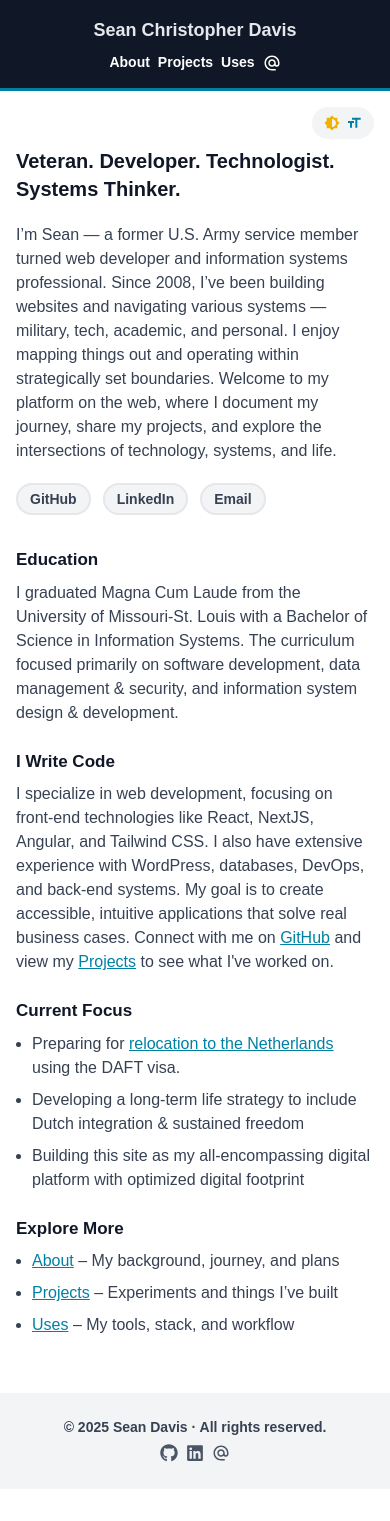
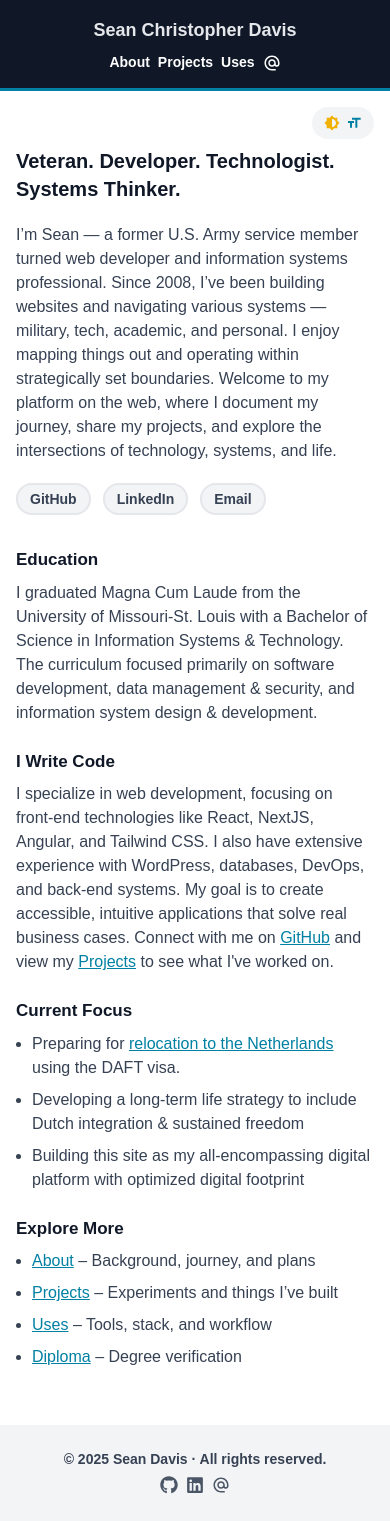
Before and after one commit to SeanChDavis/SeanChDavis, a React (Vite) app: page / in a window 390 px wide. Before the commit the page ends 1489 px from the top, so only its background shows below. Built offline with nearby package versions, Linux system fonts and the light colour scheme; the HTML template or start-up script is replaced by a standard one.

Commit message:
add Diploma page & refactor list classes

```diff
--- a/src/App.jsx
+++ b/src/App.jsx
@@ -4,6 +4,7 @@ import './styles.css';
 import MainLayout from "./components/layout/MainLayout.jsx";
 import Home from "./pages/Home.jsx";
 import About from "./pages/About.jsx";
+import Diploma from "./pages/Diploma.jsx";
 import Uses from "./pages/Uses.jsx";
 import Projects from "./pages/Projects.jsx";
 import Contact from "./pages/Contact.jsx";
@@ -14,7 +15,9 @@ export default function App() {
     const baseHeadingClasses = "text-gray-900 dark:text-gray-200";
     const headingClasses = `text-[17px] md:text-lg font-bold ${baseHeadingClasses}`;
     const linkClasses = "text-[#0080a3] dark:text-cyan-500 underline hover:no-underline cursor-pointer";
-    const listClasses = "list-disc pl-4 md:pl-0 md:list-inside space-y-2 md:space-y-0";
+    const baseListClasses = "pl-4 md:pl-0 md:list-inside space-y-2 md:space-y-0";
+    const unorderedListClasses = `list-disc ${baseListClasses}`;
+    const orderedListClasses = `list-decimal ${baseListClasses}`;
 
     return (
         <Router>
@@ -24,6 +27,7 @@ export default function App() {
                     {[
                         { path: "", Component: Home },
                         { path: "about", Component: About },
+                        { path: "diploma", Component: Diploma },
                         { path: "uses", Component: Uses },
                         { path: "projects", Component: Projects },
                         { path: "contact", Component: Contact },
@@ -36,7 +40,8 @@ export default function App() {
                                 <Component
                                     linkClasses={linkClasses}
                                     headingClasses={headingClasses}
-                                    listClasses={listClasses}
+                                    unorderedListClasses={unorderedListClasses}
+                                    orderedListClasses={orderedListClasses}
                                 />
                             }
                             {...(path === "" ? { index: true } : {})}
--- a/src/pages/About.jsx
+++ b/src/pages/About.jsx
@@ -3,7 +3,7 @@ import React from "react";
 import siteData from "../data/siteData.json";
 import PageHeadline from "../components/ui/pageHeadline.jsx";
 
-export default function About({ linkClasses, listClasses }) {
+export default function About({ linkClasses, unorderedListClasses }) {
 
     return (
         <>
@@ -16,7 +16,7 @@ export default function About({ linkClasses, listClasses }) {
 
             <p>From 2012 to 2021, I worked from home as a web developer. I spent anywhere from 2-4 years in various cities during this period.</p>
 
-            <ul className={listClasses}>
+            <ul className={unorderedListClasses}>
                 <li>Austin, Texas: 2012 - 2015</li>
                 <li>San Diego, California: 2015 - 2019</li>
                 <li>Chicago, Illinois: 2019 - 2021</li>
--- a/src/pages/Home.jsx
+++ b/src/pages/Home.jsx
@@ -3,7 +3,7 @@ import siteData from "../data/siteData.json";
 import React from "react";
 import PageHeadline from "../components/ui/pageHeadline.jsx";
 
-export default function Home({linkClasses, headingClasses, listClasses}) {
+export default function Home({linkClasses, headingClasses, unorderedListClasses}) {
 
     const connectClasses = "text-sm font-bold bg-gray-100 dark:bg-gray-950 hover:text-cyan-600 hover:dark:text-cyan-500 px-3 py-1.5 rounded-full border-2 border-gray-200 dark:border-gray-800";
 
@@ -38,7 +38,7 @@ export default function Home({linkClasses, headingClasses, listClasses}) {
 
             <section className="space-y-2">
                 <h2 className={headingClasses}>Education</h2>
-                <p>I graduated Magna Cum Laude from the University of Missouri-St. Louis with a Bachelor of Science in Information Systems. The curriculum focused primarily on software development, data management & security, and information system design & development.</p>
+                <p>I graduated Magna Cum Laude from the University of Missouri-St. Louis with a Bachelor of Science in Information Systems & Technology. The curriculum focused primarily on software development, data management & security, and information system design & development.</p>
             </section>
 
             <section className="space-y-2">
@@ -51,7 +51,7 @@ export default function Home({linkClasses, headingClasses, listClasses}) {
 
             <section className="space-y-2">
                 <h2 className={headingClasses}>Current Focus</h2>
-                <ul className={listClasses}>
+                <ul className={unorderedListClasses}>
                     <li>Preparing for <Link to="/netherlands-journey" className={linkClasses}>relocation to the Netherlands</Link> using the DAFT visa.</li>
                     <li>Developing a long-term life strategy to include Dutch integration & sustained freedom</li>
                     <li>Building this site as my all-encompassing digital platform with optimized digital footprint</li>
@@ -60,10 +60,11 @@ export default function Home({linkClasses, headingClasses, listClasses}) {
 
             <section className="space-y-2">
                 <h2 className={headingClasses}>Explore More</h2>
-                <ul className={listClasses}>
-                    <li><Link to="/about" className={linkClasses}>About</Link> – My background, journey, and plans</li>
+                <ul className={unorderedListClasses}>
+                    <li><Link to="/about" className={linkClasses}>About</Link> – Background, journey, and plans</li>
                     <li><Link to="/projects" className={linkClasses}>Projects</Link> – Experiments and things I’ve built</li>
-                    <li><Link to="/uses" className={linkClasses}>Uses</Link> – My tools, stack, and workflow</li>
+                    <li><Link to="/uses" className={linkClasses}>Uses</Link> – Tools, stack, and workflow</li>
+                    <li><Link to="/diploma" className={linkClasses}>Diploma</Link> – Degree verification</li>
                 </ul>
             </section>
         </>
--- a/src/pages/Projects.jsx
+++ b/src/pages/Projects.jsx
@@ -1,7 +1,7 @@
 import React from 'react';
 import PageHeadline from "../components/ui/pageHeadline.jsx";
 
-export default function Projects({ linkClasses, headingClasses, listClasses }) {
+export default function Projects({ linkClasses, headingClasses, unorderedListClasses }) {
 
     return (
         <>
@@ -49,7 +49,7 @@ export default function Projects({ linkClasses, headingClasses, listClasses }) {
 
                 <section className="space-y-2">
                     <h2 className={headingClasses}>Experiments</h2>
-                    <ul className={listClasses}>
+                    <ul className={unorderedListClasses}>
                         <li>This site: A personal platform, built in React + Vite. It’ll continue to evolve over time.</li>
                         <li>LitePage Studio: A now-retired microsite experiment focused on ultra-fast HTML/CSS pages.</li>
                         <li>Top One Code: My freelance identity for a short time, phased out to simplify and consolidate.</li>
--- a/src/pages/Uses.jsx
+++ b/src/pages/Uses.jsx
@@ -2,7 +2,7 @@ import React from 'react';
 import {Link} from "react-router-dom";
 import PageHeadline from "../components/ui/pageHeadline.jsx";
 
-export default function Uses({ linkClasses, headingClasses, listClasses }) {
+export default function Uses({ linkClasses, headingClasses, unorderedListClasses }) {
 
     return (
         <>
@@ -11,7 +11,7 @@ export default function Uses({ linkClasses, headingClasses, listClasses }) {
             <div className="space-y-6">
                 <section className="space-y-2">
                     <h2 className={headingClasses}>Development</h2>
-                    <ul className={listClasses}>
+                    <ul className={unorderedListClasses}>
                         <li>Code Editor: <a href={"https://www.jetbrains.com/"} className={linkClasses} target={"_blank"} rel="noopener noreferrer">JetBrains IDEs</a>, VS Code (for quick edits)</li>
                         <li>Stack: React, NextJS, Angular, Tailwind CSS, Firebase, Git</li>
                         <li>Browser: Chrome (DevTools), Firefox</li>
@@ -22,7 +22,7 @@ export default function Uses({ linkClasses, headingClasses, listClasses }) {
 
                 <section className="space-y-2">
                     <h2 className={headingClasses}>Productivity</h2>
-                    <ul className={listClasses}>
+                    <ul className={unorderedListClasses}>
                         <li>Notes & Planning: <a href="https://obsidian.md/" className={linkClasses} target={"_blank"} rel="noopener noreferrer">Obsidian</a>, OneDrive, pen + paper</li>
                         <li>Passwords & Security: 1Password</li>
                         <li>Finances: MS Excel, manual tracking</li>
@@ -32,7 +32,7 @@ export default function Uses({ linkClasses, headingClasses, listClasses }) {
 
                 <section className="space-y-2">
                     <h2 className={headingClasses}>Hardware</h2>
-                    <ul className={listClasses}>
+                    <ul className={unorderedListClasses}>
                         <li>Laptop: Dell XPS, 32GB, Windows 11</li>
                         <li>Phone: Samsung Galaxy 23 Ultra</li>
                         <li>Tablet: Samsung Galaxy Tab Ultra</li>
@@ -42,7 +42,7 @@ export default function Uses({ linkClasses, headingClasses, listClasses }) {
 
                 <section className="space-y-2">
                     <h2 className={headingClasses}>Lifestyle & Systems</h2>
-                    <ul className={listClasses}>
+                    <ul className={unorderedListClasses}>
                         <li>Personal AI: ChatGPT, Claude</li>
                         <li>Cloud: Obsidian, OneDrive</li>
                         <li>Email: Gmail, <a href={"https://formspree.io/"} className={linkClasses} target={"_blank"} rel="noopener noreferrer">Formspree</a></li>
```
